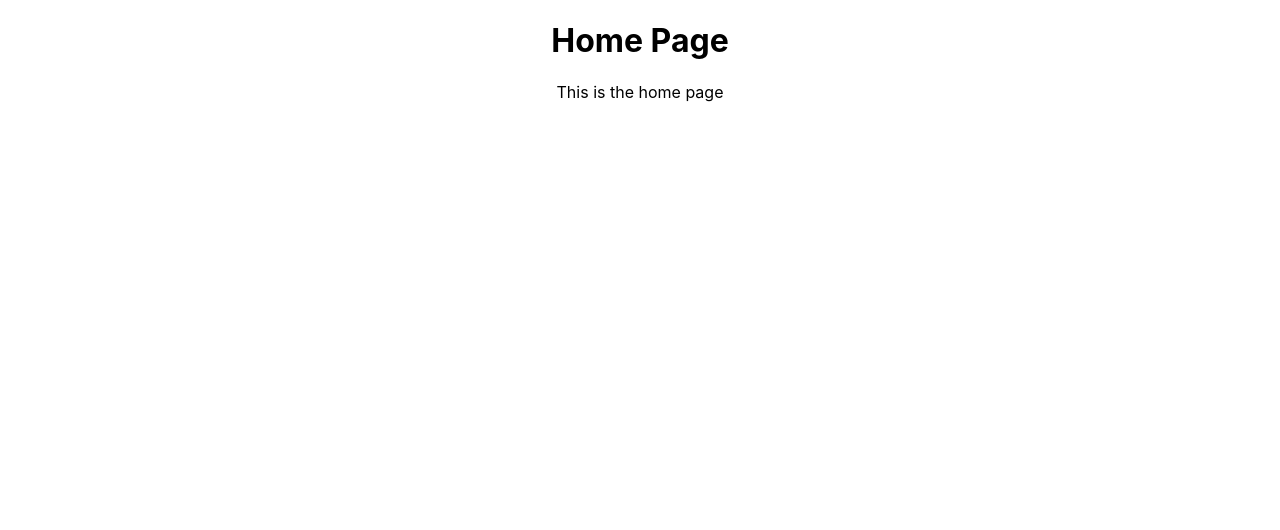
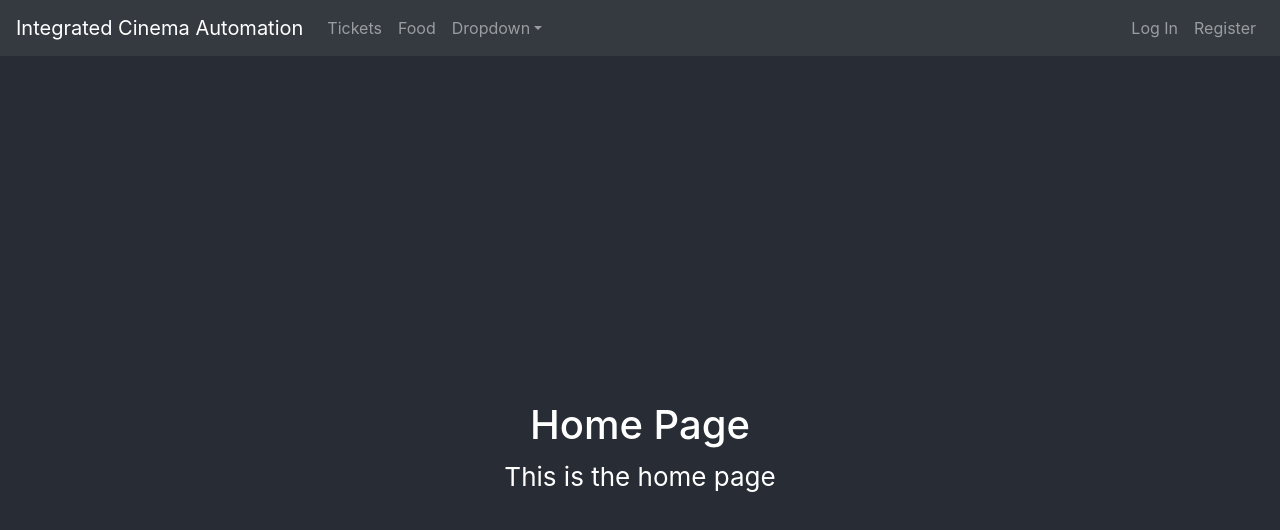
Before and after one commit to auddin431/Software-Eng-Proj, a React (Create React App) app in the folder integrated-cinema-automation/: page / in a window 1280 px wide. Shown: the top 530 px of the page. Built offline with nearby package versions, Linux system fonts and the light colour scheme.

Commit message:
Added NavBar to homepage

```diff
--- a/integrated-cinema-automation/package.json
+++ b/integrated-cinema-automation/package.json
@@ -7,6 +7,7 @@
     "@testing-library/react": "^11.2.5",
     "@testing-library/user-event": "^12.6.3",
     "react": "^17.0.1",
+    "react-bootstrap": "^1.4.3",
     "react-dom": "^17.0.1",
     "react-router-dom": "^5.2.0",
     "react-scripts": "4.0.2",
--- a/integrated-cinema-automation/public/index.html
+++ b/integrated-cinema-automation/public/index.html
@@ -15,6 +15,12 @@
       user's mobile device or desktop. See https://developers.google.com/web/fundamentals/web-app-manifest/
     -->
     <link rel="manifest" href="%PUBLIC_URL%/manifest.json" />
+    <link
+      rel="stylesheet"
+      href="https://maxcdn.bootstrapcdn.com/bootstrap/4.5.0/css/bootstrap.min.css"
+      integrity="sha384-9aIt2nRpC12Uk9gS9baDl411NQApFmC26EwAOH8WgZl5MYYxFfc+NcPb1dKGj7Sk"
+      crossorigin="anonymous"
+    />
     <!--
       Notice the use of %PUBLIC_URL% in the tags above.
       It will be replaced with the URL of the `public` folder during the build.
--- a/integrated-cinema-automation/src/App.js
+++ b/integrated-cinema-automation/src/App.js
@@ -5,7 +5,7 @@ import Home from "./pages/Home";
 
 function App() {
   return (
-    <div className="App">
+    <div>
       <Route exact path="/" component={Home}></Route>
     </div>
   );
--- a/integrated-cinema-automation/src/pages/Home.js
+++ b/integrated-cinema-automation/src/pages/Home.js
@@ -1,9 +1,18 @@
+import React from "react";
+import NavBar from "./NavBar";
+import "../App.css";
+
 const Home = () => {
   return (
-    <div>
-      <h1>Home Page</h1>
-      <p>This is the home page</p>
-    </div>
+    <>
+      <NavBar />
+      <div className="App">
+        <header className="App-header">
+          <h1>Home Page</h1>
+          <p>This is the home page</p>
+        </header>
+      </div>
+    </>
   );
 };
 
--- /dev/null
+++ b/integrated-cinema-automation/src/pages/NavBar.js
@@ -0,0 +1,36 @@
+import React from "react";
+import Navbar from "react-bootstrap/Navbar";
+import Nav from "react-bootstrap/Nav";
+import NavDropdown from "react-bootstrap/NavDropdown";
+
+const NavBar = () => {
+  return (
+    <Navbar collapseOnSelect expand="lg" bg="dark" variant="dark">
+      <Navbar.Brand href="#home">Integrated Cinema Automation</Navbar.Brand>
+      <Navbar.Toggle aria-controls="responsive-navbar-nav" />
+      <Navbar.Collapse id="responsive-navbar-nav">
+        <Nav className="mr-auto">
+          <Nav.Link href="#features">Tickets</Nav.Link>
+          <Nav.Link href="#pricing">Food</Nav.Link>
+          <NavDropdown title="Dropdown" id="collasible-nav-dropdown">
+            <NavDropdown.Item href="#action/3.1">My Account</NavDropdown.Item>
+            <NavDropdown.Item href="#action/3.2">
+              Data Analytics
+            </NavDropdown.Item>
+            <NavDropdown.Item href="#action/3.3">Scan My Code</NavDropdown.Item>
+            <NavDropdown.Divider />
+            <NavDropdown.Item href="#action/3.4">Not Sure</NavDropdown.Item>
+          </NavDropdown>
+        </Nav>
+        <Nav>
+          <Nav.Link href="#deets">Log In</Nav.Link>
+          <Nav.Link eventKey={2} href="#memes">
+            Register
+          </Nav.Link>
+        </Nav>
+      </Navbar.Collapse>
+    </Navbar>
+  );
+};
+
+export default NavBar;
```
Also changed, not shown: 1 other file (tests, documents, lock files or other folders).
